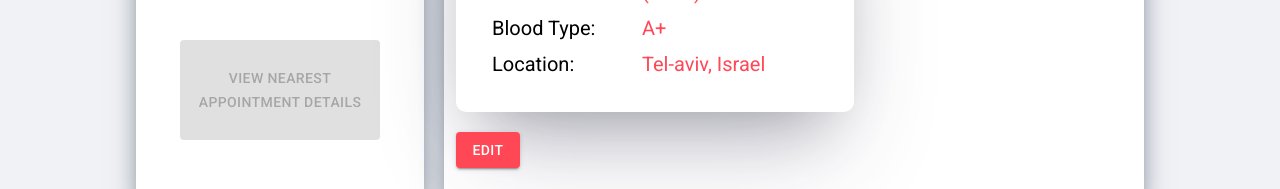
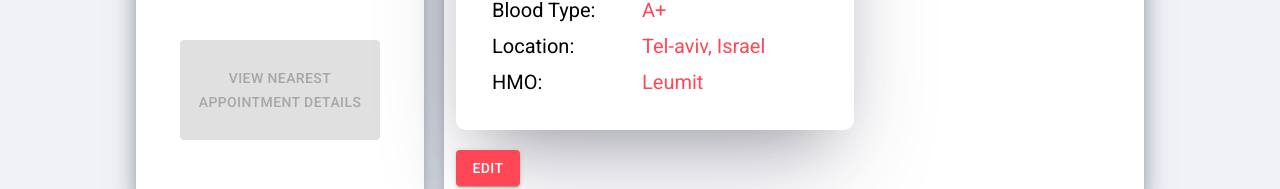
Before and after one commit to MichaelKorost/team-project, a React (Create React App) app: page / in a window 1280 px wide. Shown: the part 472-661 px from the top of the page. Built offline with nearby package versions, Linux system fonts and the light colour scheme.

Commit message:
minor fix to upload image

```diff
--- a/src/components/ProfilePage/ProfilePage.js
+++ b/src/components/ProfilePage/ProfilePage.js
@@ -31,7 +31,6 @@ const ProfilePage = () => {
               <input
                 hidden
                 accept="image/*"
-                multiple
                 type="file"
                 onChange={(e) => setFile(e.target.files[0])}
               />
@@ -74,6 +73,10 @@ const ProfilePage = () => {
                 <label className="profile-info__category">Location: </label>
                 <p className="profile-info__output">Tel-aviv, Israel</p>
               </div>
+              <div className="profile-info-snippet">
+                <label className="profile-info__category">HMO:</label>
+                <p className="profile-info__output">Leumit</p>
+              </div>
             </div>
             <Button variant="contained">Edit</Button>
           </div>
```
